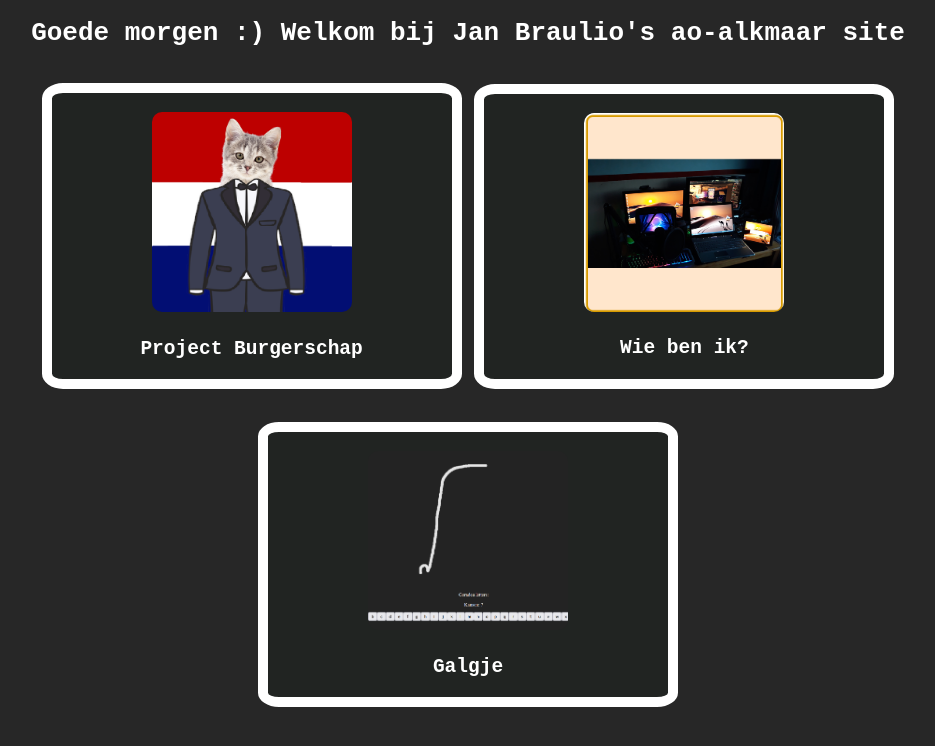
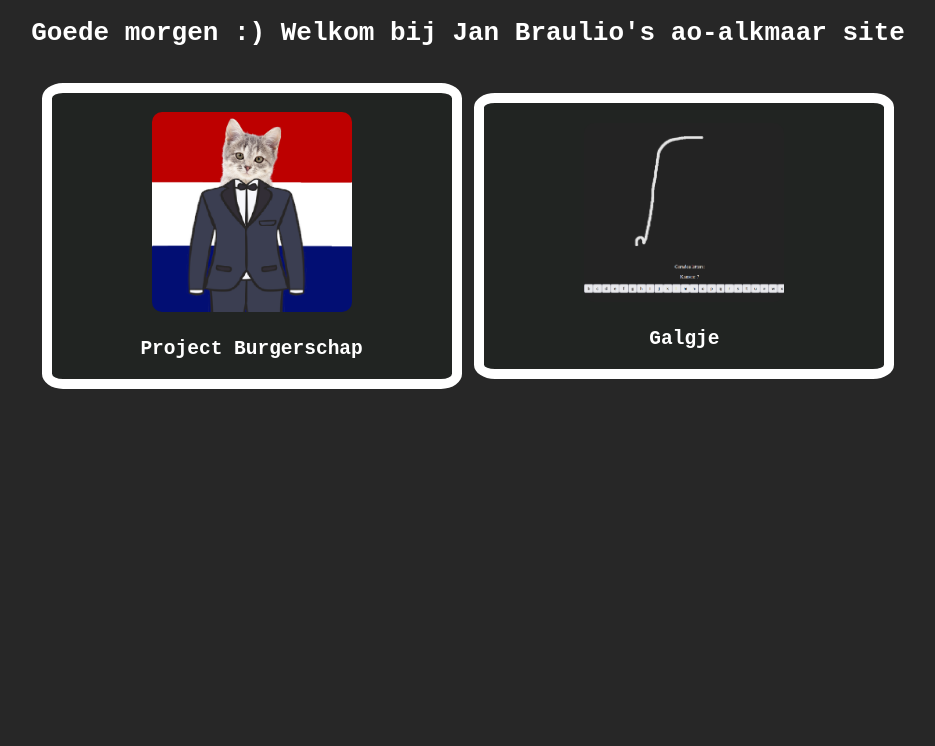
Before and after one commit to horizoncollege/ao-alkmaar-JuanB-png, a plain HTML site: page index.html in a window 1280 px wide. Shown: the whole page, without its empty margins (172-1107 px from the left). Drawn offline with Linux system fonts and the light colour scheme.

Commit message:
Update index.html

```diff
--- a/index.html
+++ b/index.html
@@ -23,15 +23,6 @@
             </h2>
         </a>
 
-        <a target="_blank" class="Social-Links" href="wie-ben-ik/">
-            <h2 class="social-item">
-                <p></p><img class="social-logo" src="images/wie-ben-ik.png">
-                <p></p>
-                Wie ben ik?
-                <p></p>
-            </h2>
-        </a>
-
         <a target="_blank" class="Social-Links" href="galgje/">
             <h2 class="social-item">
                 <p></p><img class="social-logo" src="images/galgje.png">
```
